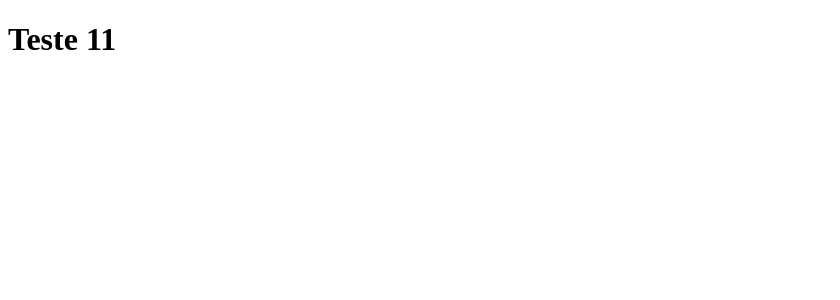
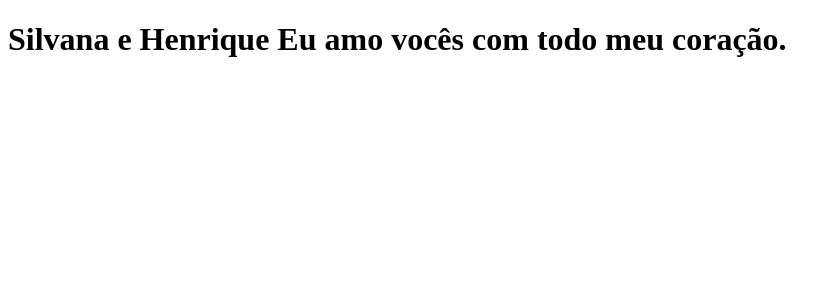
Before and after one commit to LeoMarreco/clone-tabnews, a Next.js app: page / in a window 1280 px wide. Shown: the top 300 px of the page, without its empty margins (0-840 px from the left). Built offline with nearby package versions, Linux system fonts and the light colour scheme.

Commit message:
Texto do h1 modificado

```diff
--- a/pages/index.js
+++ b/pages/index.js
@@ -1,5 +1,5 @@
 function Home() {
-    return <h1>Teste 11</h1>
+    return <h1>Silvana e Henrique Eu amo vocês com todo meu coração.</h1>
 }
 
 export default Home;
```
